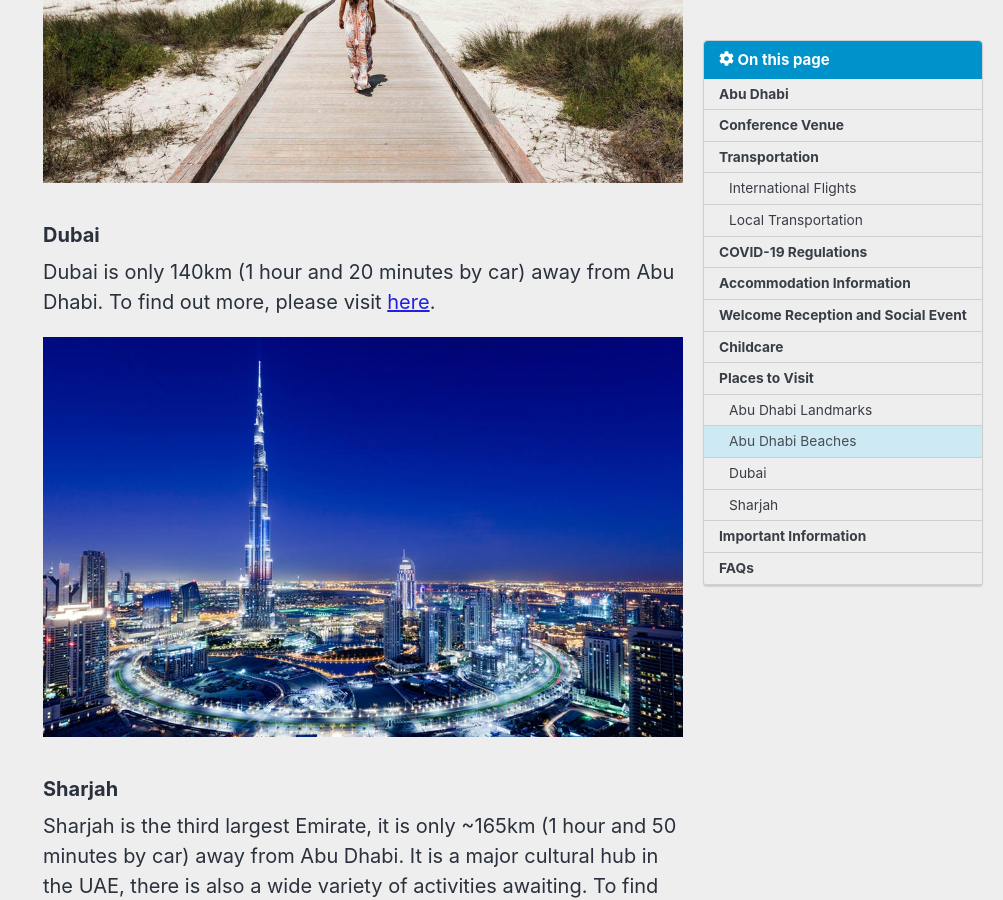
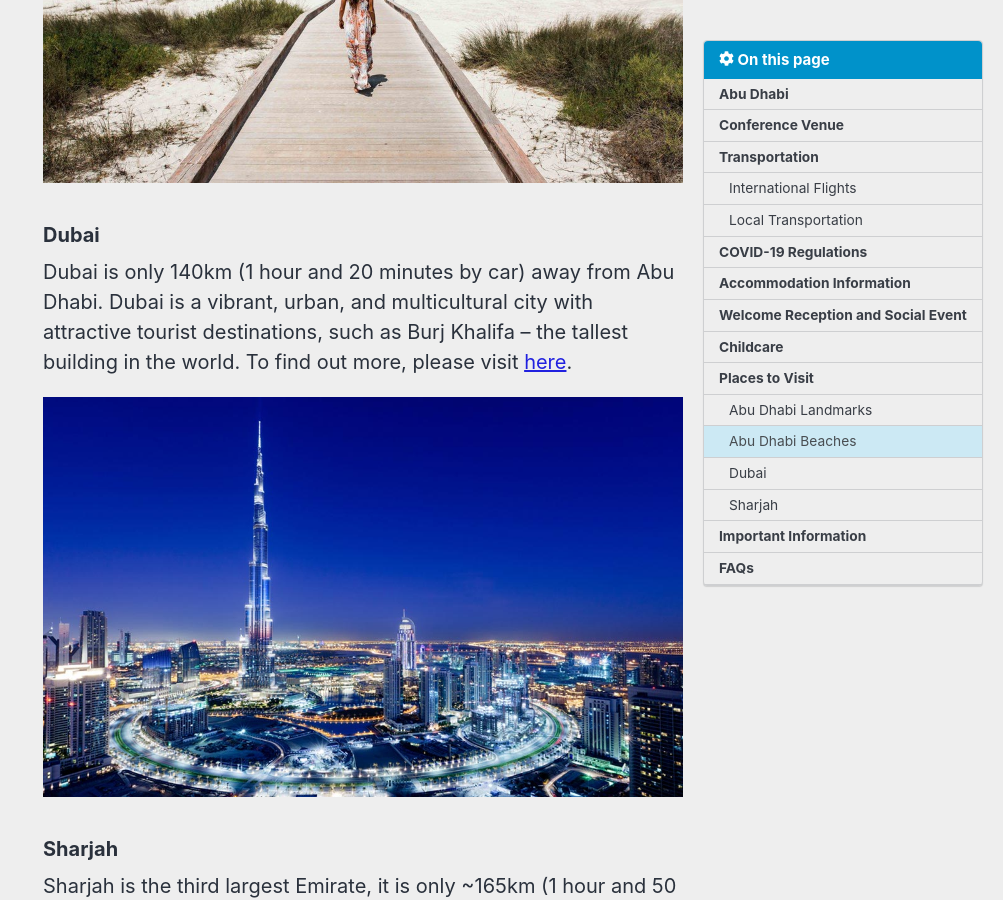
Before and after one commit to yxni98/EMNLP_2022, a Jekyll site: the page built from _pages/venue.md, in a window 1280 px wide and 900 px high, scrolled down 10027 px. Shown: the whole window, without its empty margins (277-1280 px from the left). Built offline with Jekyll 4.4.1, drawn with Linux system fonts in a browser that asks for light colours; cached includes are drawn as plain includes; nearby versions of some CDN libraries.

Commit message:
Add description to Dubai

```diff
--- a/_pages/venue.md
+++ b/_pages/venue.md
@@ -194,6 +194,7 @@ Abu Dhabi has a range of impressive dining options to offer, with stylish restau
 ### Dubai
 
 Dubai is only 140km (1 hour and 20 minutes by car) away from Abu Dhabi.
+Dubai is a vibrant, urban, and multicultural city with attractive tourist destinations, such as Burj Khalifa -- the tallest building in the world.
 To find out more, please visit [here](https://www.visitdubai.com/).
 
 ![dubai]({{ site.baseurl }}/assets/images/abu_dhabi/burj-khalifa_01.jpeg)
```
